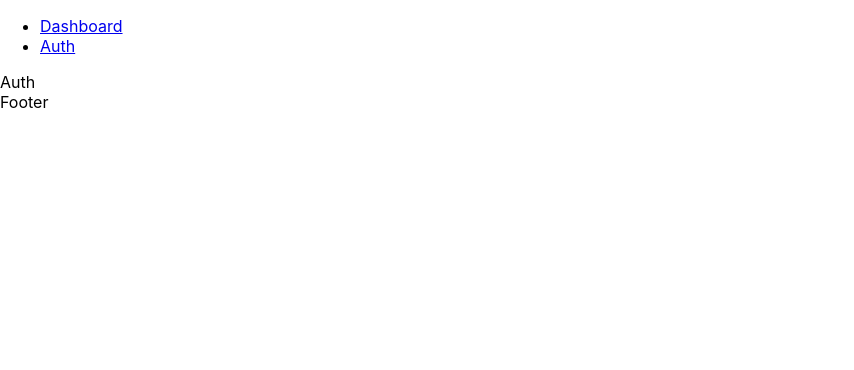
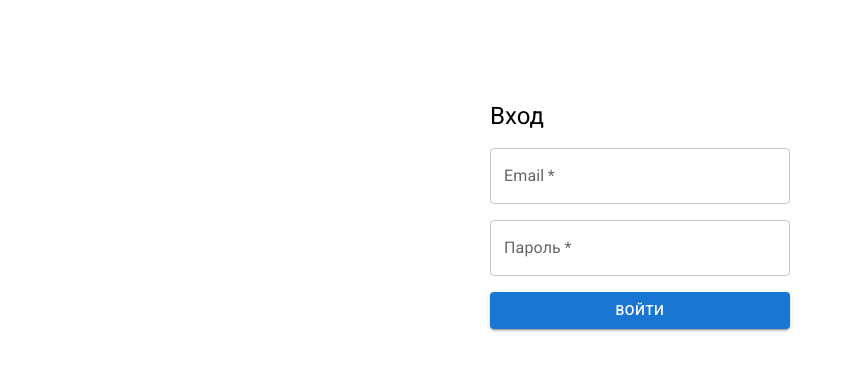
Before and after one commit to ordynSKY/crm-system, a React (Create React App) app: page /auth in a window 1280 px wide. Shown: the top 370 px of the page, without its empty margins (0-854 px from the left). Built offline with nearby package versions, Linux system fonts and the light colour scheme.

Commit message:
added auth page

```diff
--- a/package.json
+++ b/package.json
@@ -3,6 +3,9 @@
 	"version": "0.1.0",
 	"private": true,
 	"dependencies": {
+		"@emotion/react": "^11.14.0",
+		"@emotion/styled": "^11.14.0",
+		"@mui/material": "^7.1.0",
 		"@reduxjs/toolkit": "^2.8.1",
 		"@types/jest": "^27.5.2",
 		"@types/node": "^16.18.126",
@@ -11,6 +14,7 @@
 		"axios": "^1.9.0",
 		"react": "^19.1.0",
 		"react-dom": "^19.1.0",
+		"react-hook-form": "^7.56.3",
 		"react-redux": "^9.2.0",
 		"react-router-dom": "^7.6.0",
 		"react-scripts": "5.0.1",
--- a/public/index.html
+++ b/public/index.html
@@ -25,6 +25,12 @@
       Learn how to configure a non-root public URL by running `npm run build`.
     -->
     <title>React App</title>
+    <link rel="preconnect" href="https://fonts.googleapis.com" />
+    <link rel="preconnect" href="https://fonts.gstatic.com" crossorigin />
+    <link
+      rel="stylesheet"
+      href="https://fonts.googleapis.com/css2?family=Roboto:wght@300;400;500;700&display=swap"
+    />
   </head>
   <body>
     <noscript>You need to enable JavaScript to run this app.</noscript>
--- a/src/Pages/Auth/Auth.tsx
+++ b/src/Pages/Auth/Auth.tsx
@@ -1,5 +1,45 @@
-const Auth = () => {
-	return <div>Auth</div>;
+
+import { Button, TextField, Box, Typography } from '@mui/material';
+import { useForm, SubmitHandler } from 'react-hook-form';
+import { useNavigate } from 'react-router-dom';
+
+type SignInFormData = {
+  email: string;
+  password: string;
 };
 
-export default Auth;
+const SignInPage = () => {
+  const { register, handleSubmit } = useForm<SignInFormData>();
+  let navigate = useNavigate();
+
+  const onSubmit: SubmitHandler<SignInFormData> = async (data: any) => {
+    try {
+    //   const response = await fetch('/api/login', {
+    //     method: 'POST',
+    //     headers: {
+    //       'Content-Type': 'application/json',
+    //     },
+    //     body: JSON.stringify(data),
+    //   });
+
+    //   if (!response.ok) throw new Error('Invalid credentials');
+    //   const result = await response.json();
+
+      localStorage.setItem('token', "admin_user");
+      navigate("/")
+    } catch (err) {
+      alert('Ошибка авторизации');
+    }
+  };
+
+  return (
+    <Box component="form" onSubmit={handleSubmit(onSubmit)} sx={{ display: 'flex', flexDirection: 'column', gap: 2, width: 300, margin: '100px auto' }}>
+      <Typography variant="h5">Вход</Typography>
+      <TextField label="Email" {...register('email')} type="email" required />
+      <TextField label="Пароль" {...register('password')} type="password" required />
+      <Button type="submit" variant="contained">Войти</Button>
+    </Box>
+  );
+};
+
+export default SignInPage;
--- a/src/components/App/App.tsx
+++ b/src/components/App/App.tsx
@@ -3,12 +3,16 @@ import Auth from "../../Pages/Auth";
 import Dashboard from "../../Pages/Dashboard";
 import "./App.css";
 import Layout from "../Layout";
+import ProtectedRoute from "../ProtectedRoute";
 
 const App = () => {
+  const isAuthenticated = localStorage.getItem("token") !== null;
   return (
     <Routes>
       <Route path="/" element={<Layout />}>
-				<Route index element={<Dashboard />} />
+        <Route element={<ProtectedRoute isAuthenticated={isAuthenticated} />}>
+          <Route path="/dashboard" element={<Dashboard />} />
+        </Route>
         <Route path="auth" element={<Auth />} />
       </Route>
     </Routes>
--- a/src/components/Layout/Layout.tsx
+++ b/src/components/Layout/Layout.tsx
@@ -1,19 +1,14 @@
 import { Suspense } from "react";
 import { Outlet } from "react-router-dom";
-import Nav from "../Nav";
 
 const Layout = () => {
   return (
     <>
-			<header>
-				<Nav />
-			</header>
       <main>
         <Suspense>
           <Outlet />
         </Suspense>
       </main>
-			<footer>Footer</footer>
     </>
   );
 };
--- /dev/null
+++ b/src/components/ProtectedRoute/index.tsx
@@ -0,0 +1,19 @@
+import { Navigate, Outlet } from "react-router-dom";
+
+interface ProtectedRouteProps {
+  isAuthenticated: boolean;
+  redirectPath?: string;
+}
+
+const ProtectedRoute = ({
+  isAuthenticated,
+  redirectPath = "/auth",
+}: ProtectedRouteProps) => {
+  if (!isAuthenticated) {
+    return <Navigate to={redirectPath} replace />;
+  }
+
+  return <Outlet />;
+};
+
+export default ProtectedRoute;
```
Also changed, not shown: 1 other file (tests, documents, lock files or other folders). Lines whose indentation alone changed are shown as unchanged.
